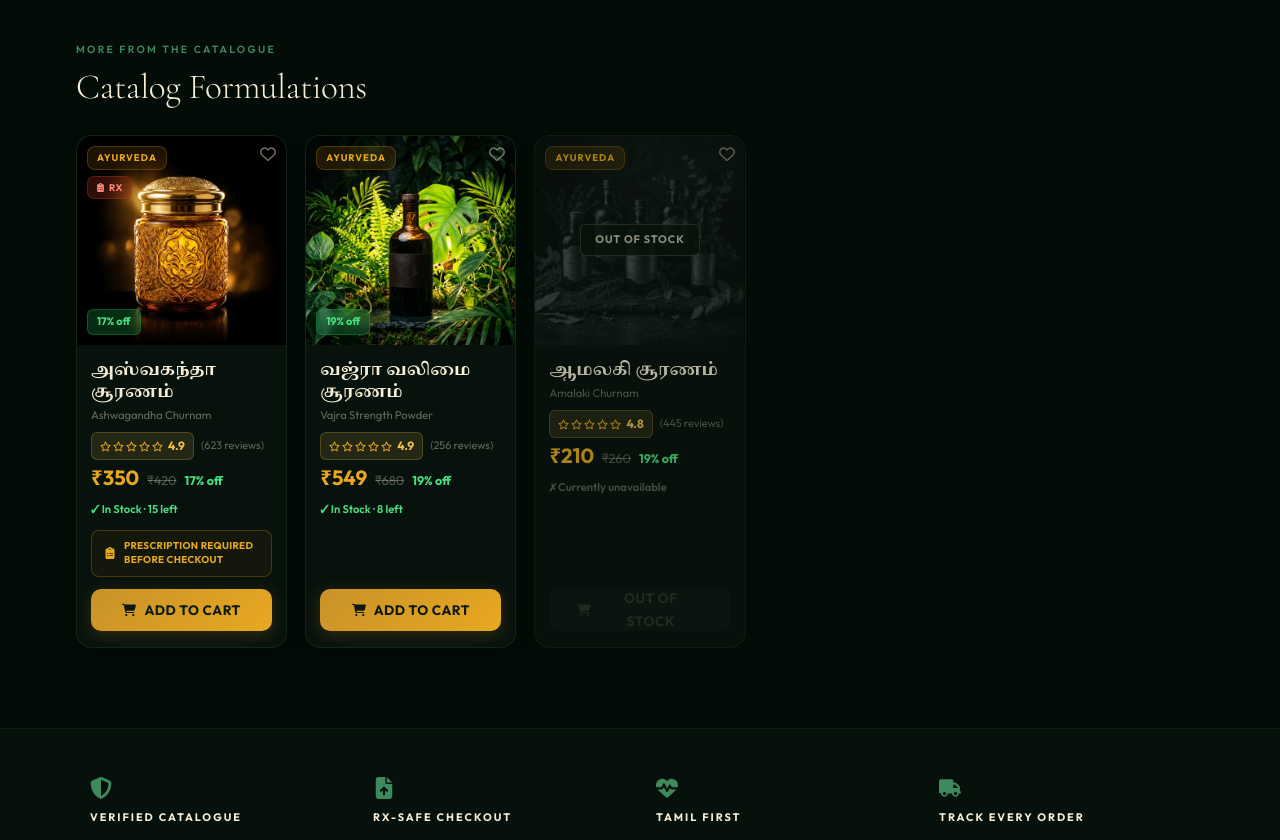
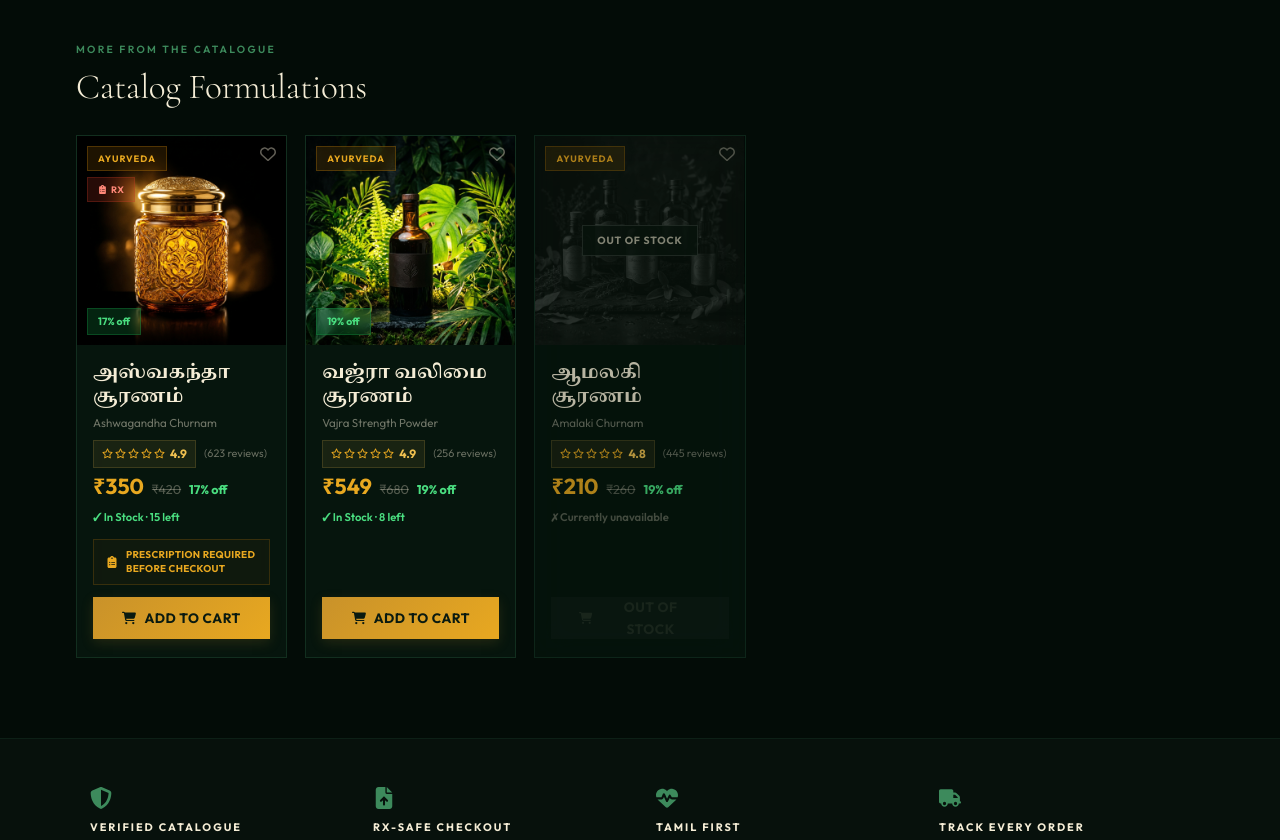
Before and after one commit to ADjayantan/vaithiyam-web, a Next.js app: page / in a window 1280 px wide. Shown: the part 2160-3000 px from the top of the page. Built offline with nearby package versions, Linux system fonts and the light colour scheme; no server answers.

Commit message:
style: redesign product cards to strictly sharp Stitch style

```diff
--- a/app/globals.css
+++ b/app/globals.css
@@ -1499,25 +1499,24 @@ input, select, textarea { font: inherit; }
   position: relative;
   display: flex;
   flex-direction: column;
-  border-radius: 16px;
-  background: rgba(10, 20, 15, 0.85);
-  border: 1px solid rgba(61, 138, 92, 0.16);
-  box-shadow: 0 4px 20px rgba(0,0,0,0.28);
+  border-radius: 0px; /* Stitch design: strictly sharp corners */
+  background: rgba(13, 34, 24, 0.45); /* Glassmorphism container background */
+  backdrop-filter: blur(16px);
+  border: 1px solid rgba(61, 138, 92, 0.22); /* Thin outlines in herb green */
   overflow: hidden;
   transition:
-    transform 260ms cubic-bezier(0.22, 1, 0.36, 1),
-    box-shadow 260ms ease,
-    border-color 260ms ease;
+    transform 280ms cubic-bezier(0.22, 1, 0.36, 1),
+    box-shadow 280ms ease,
+    border-color 280ms ease;
   cursor: pointer;
 }
 
 .vt-fk-card:hover {
-  transform: translateY(-8px) scale(1.012);
-  border-color: rgba(61, 138, 92, 0.42);
+  transform: translateY(-6px);
+  border-color: rgba(201, 168, 76, 0.45); /* Hover transitions to gold */
   box-shadow:
-    0 20px 56px rgba(0,0,0,0.45),
-    0 0 0 1px rgba(61,138,92,0.14),
-    0 0 32px rgba(61,138,92,0.08);
+    0 12px 32px rgba(61, 138, 92, 0.12), /* Ambient emerald/gold glow */
+    0 0 24px rgba(201, 168, 76, 0.08);
 }
 
 /* ── Image wrapper ───────────────────────────────────────────────── */
@@ -1529,6 +1528,7 @@ input, select, textarea { font: inherit; }
   overflow: hidden;
   text-decoration: none;
   flex-shrink: 0;
+  border-radius: 0px;
 }
 
 /* ── Art area (dark gradient bg like medicine cabinet) ───────────── */
@@ -1544,7 +1544,7 @@ input, select, textarea { font: inherit; }
 }
 
 .vt-fk-card:hover .vt-fk-art {
-  transform: scale(1.04);
+  transform: scale(1.03);
 }
 
 .vt-fk-art-icon-wrap {
@@ -1553,23 +1553,23 @@ input, select, textarea { font: inherit; }
   justify-content: center;
   width: 88px;
   height: 88px;
-  border-radius: 24px;
-  background: rgba(255,255,255,0.06);
-  border: 1px solid rgba(255,255,255,0.10);
+  border-radius: 0px; /* Sharp corners */
+  background: rgba(255,255,255,0.04);
+  border: 1px solid rgba(255,255,255,0.08);
   backdrop-filter: blur(8px);
   transition: transform 300ms ease, box-shadow 300ms ease;
 }
 
 .vt-fk-card:hover .vt-fk-art-icon-wrap {
-  transform: translateY(-4px);
-  box-shadow: 0 12px 32px rgba(0,0,0,0.35);
+  transform: translateY(-2px);
+  box-shadow: 0 8px 24px rgba(0,0,0,0.30);
 }
 
 .vt-fk-art-initials {
   font-size: 0.72rem;
   font-weight: 800;
   letter-spacing: 0.10em;
-  opacity: 0.60;
+  opacity: 0.50;
   font-family: var(--vt-font-body);
   text-transform: uppercase;
 }
@@ -1591,9 +1591,9 @@ input, select, textarea { font: inherit; }
   display: inline-flex;
   align-items: center;
   gap: 4px;
-  padding: 3px 9px;
-  border-radius: 8px;
-  font-size: 0.60rem;
+  padding: 4px 10px;
+  border-radius: 0px; /* Sharp corners */
+  font-size: 0.58rem;
   font-weight: 700;
   text-transform: uppercase;
   letter-spacing: 0.10em;
@@ -1604,13 +1604,13 @@ input, select, textarea { font: inherit; }
 .vt-fk-rx-badge {
   display: inline-flex;
   align-items: center;
-  padding: 3px 8px;
-  border-radius: 7px;
-  font-size: 0.60rem;
+  padding: 4px 10px;
+  border-radius: 0px; /* Sharp corners */
+  font-size: 0.58rem;
   font-weight: 700;
-  background: rgba(212, 60, 40, 0.22);
+  background: rgba(212, 60, 40, 0.18);
   color: #FF8878;
-  border: 1px solid rgba(212, 60, 40, 0.30);
+  border: 1px solid rgba(212, 60, 40, 0.25);
   backdrop-filter: blur(6px);
   text-transform: uppercase;
   letter-spacing: 0.05em;
@@ -1627,14 +1627,14 @@ input, select, textarea { font: inherit; }
   display: flex;
   align-items: center;
   justify-content: center;
-  color: rgba(245, 237, 214, 0.45);
+  color: rgba(245, 237, 214, 0.40);
   cursor: pointer;
   transition: all 200ms ease;
   padding: 0;
 }
 .vt-fk-wish-btn:hover {
   color: #fb7185;
-  transform: scale(1.15);
+  transform: scale(1.1);
 }
 
 /* ── Discount ribbon ─────────────────────────────────────────────── */
@@ -1643,12 +1643,12 @@ input, select, textarea { font: inherit; }
   bottom: 10px;
   left: 10px;
   z-index: 4;
-  padding: 3px 9px;
-  border-radius: 6px;
-  background: rgba(22, 163, 74, 0.28);
+  padding: 4px 10px;
+  border-radius: 0px; /* Sharp corners */
+  background: rgba(22, 163, 74, 0.22);
   color: #4ade80;
-  border: 1px solid rgba(22, 163, 74, 0.38);
-  font-size: 0.68rem;
+  border: 1px solid rgba(22, 163, 74, 0.30);
+  font-size: 0.65rem;
   font-weight: 700;
   backdrop-filter: blur(4px);
 }
@@ -1657,7 +1657,7 @@ input, select, textarea { font: inherit; }
 .vt-fk-oos-overlay {
   position: absolute;
   inset: 0;
-  background: rgba(3, 12, 7, 0.65);
+  background: rgba(3, 12, 7, 0.70);
   display: flex;
   align-items: center;
   justify-content: center;
@@ -1665,12 +1665,12 @@ input, select, textarea { font: inherit; }
   backdrop-filter: grayscale(1) contrast(0.8);
 }
 .vt-fk-oos-banner {
-  background: rgba(10, 20, 15, 0.85);
-  border: 1px solid rgba(255, 255, 255, 0.15);
-  color: rgba(245, 237, 214, 0.75);
+  background: rgba(10, 20, 15, 0.90);
+  border: 1px solid rgba(255, 255, 255, 0.12);
+  color: rgba(245, 237, 214, 0.70);
   padding: 6px 14px;
-  border-radius: 6px;
-  font-size: 0.68rem;
+  border-radius: 0px; /* Sharp corners */
+  font-size: 0.65rem;
   font-weight: 700;
   letter-spacing: 0.08em;
   text-transform: uppercase;
@@ -1681,7 +1681,7 @@ input, select, textarea { font: inherit; }
   display: flex;
   flex-direction: column;
   gap: 8px;
-  padding: 14px 14px 16px;
+  padding: 16px 16px 18px;
   flex: 1;
 }
 
@@ -1695,11 +1695,10 @@ input, select, textarea { font: inherit; }
 .vt-fk-name-ta {
   margin: 0;
   font-family: var(--vt-font-display);
-  font-size: 1.05rem;
+  font-size: 1.15rem;
   font-weight: 700;
   color: var(--vt-cream-50);
   line-height: 1.30;
-  /* 2-line clamp like Flipkart */
   display: -webkit-box;
   -webkit-line-clamp: 2;
   -webkit-box-orient: vertical;
@@ -1707,20 +1706,21 @@ input, select, textarea { font: inherit; }
 }
 
 .vt-fk-name-en {
-  margin: 3px 0 0;
-  font-size: 0.70rem;
-  color: rgba(245, 237, 214, 0.40);
+  margin: 4px 0 0;
+  font-size: 0.72rem;
+  color: rgba(245, 237, 214, 0.45);
   font-weight: 400;
   white-space: nowrap;
   overflow: hidden;
   text-overflow: ellipsis;
+  font-family: var(--vt-font-body);
 }
 
 /* ── Rating row ──────────────────────────────────────────────────── */
 .vt-fk-rating-row {
   display: flex;
   align-items: center;
-  gap: 7px;
+  gap: 8px;
 }
 
 .vt-fk-rating-pill {
@@ -1728,9 +1728,9 @@ input, select, textarea { font: inherit; }
   align-items: center;
   gap: 5px;
   padding: 3px 8px;
-  border-radius: 6px;
-  background: rgba(240, 192, 80, 0.12);
-  border: 1px solid rgba(240, 192, 80, 0.22);
+  border-radius: 0px; /* Sharp corners */
+  background: rgba(240, 192, 80, 0.08);
+  border: 1px solid rgba(240, 192, 80, 0.16);
 }
 
 .vt-fk-rating-num {
@@ -1741,7 +1741,8 @@ input, select, textarea { font: inherit; }
 
 .vt-fk-review-count {
   font-size: 0.68rem;
-  color: rgba(245, 237, 214, 0.38);
+  color: rgba(245, 237, 214, 0.40);
+  font-family: var(--vt-font-body);
 }
 
 /* ── Price row (Flipkart exact style) ────────────────────────────── */
@@ -1753,7 +1754,7 @@ input, select, textarea { font: inherit; }
 }
 
 .vt-fk-price {
-  font-size: 1.28rem;
+  font-size: 1.35rem;
   font-weight: 800;
   color: #E8A820;
   font-family: var(--vt-font-body);
@@ -1767,7 +1768,6 @@ input, select, textarea { font: inherit; }
   font-weight: 400;
 }
 
-/* Flipkart green discount % */
 .vt-fk-save-badge {
   font-size: 0.78rem;
   font-weight: 700;
@@ -1781,12 +1781,14 @@ input, select, textarea { font: inherit; }
   font-size: 0.70rem;
   font-weight: 600;
   color: #4ade80;
+  font-family: var(--vt-font-body);
 }
 
 .vt-fk-out-stock {
   font-size: 0.70rem;
   font-weight: 600;
   color: rgba(245, 237, 214, 0.35);
+  font-family: var(--vt-font-body);
 }
 
 /* ── Rx warning box ──────────────────────────────────────────────── */
@@ -1796,9 +1798,9 @@ input, select, textarea { font: inherit; }
   gap: 8px;
   margin-top: 4px;
   padding: 8px 12px;
-  border-radius: 8px;
-  background: rgba(212, 137, 10, 0.06);
-  border: 1px solid rgba(212, 137, 10, 0.28);
+  border-radius: 0px; /* Sharp corners */
+  background: rgba(212, 137, 10, 0.04);
+  border: 1px solid rgba(212, 137, 10, 0.20);
   color: #E8A820;
   font-size: 0.62rem;
   font-weight: 700;
@@ -1824,7 +1826,7 @@ input, select, textarea { font: inherit; }
   gap: 8px;
   height: 42px;
   border: none;
-  border-radius: 10px;
+  border-radius: 0px; /* Sharp corners */
   background: linear-gradient(135deg, #C9922A 0%, #E8A820 100%);
   color: #0A1A10;
   font-family: var(--vt-font-body);
@@ -1833,20 +1835,20 @@ input, select, textarea { font: inherit; }
   cursor: pointer;
   letter-spacing: 0.04em;
   transition: all 220ms ease;
-  box-shadow: 0 4px 16px rgba(201,146,42,0.22);
+  box-shadow: 0 4px 12px rgba(201,146,42,0.15);
   text-transform: uppercase;
 }
 
 .vt-fk-cart-btn:hover:not(:disabled) {
   background: linear-gradient(135deg, #D49A2D 0%, #F5B324 100%);
-  box-shadow: 0 8px 24px rgba(201,146,42,0.38);
+  box-shadow: 0 6px 18px rgba(201,146,42,0.30);
   transform: translateY(-1px);
 }
 
 .vt-fk-cart-btn.disabled,
 .vt-fk-cart-btn:disabled {
   background: rgba(255,255,255,0.06);
-  color: rgba(245,237,214,0.28);
+  color: rgba(245,237,214,0.20);
   box-shadow: none;
   cursor: not-allowed;
   transform: none;
--- a/components/home/LandingPage.tsx
+++ b/components/home/LandingPage.tsx
@@ -380,7 +380,7 @@ function CollectionsSection({ products, onAddToCart, onWishlist }: { products: S
                 textDecoration: 'none',
                 background: 'rgba(10,20,15,0.90)',
                 border: '1px solid rgba(61,138,92,0.16)',
-                borderRadius: 4, overflow: 'hidden',
+                borderRadius: 0, overflow: 'hidden',
                 transition: 'transform 0.3s ease, border-color 0.3s ease',
               }}>
                 {/* Product image */}
@@ -398,7 +398,7 @@ function CollectionsSection({ products, onAddToCart, onWishlist }: { products: S
                       border: '1px solid rgba(255,255,255,0.12)',
                       color: 'rgba(245,237,214,0.70)',
                       fontSize: '0.58rem', fontWeight: 700, letterSpacing: '0.14em',
-                      padding: '4px 10px', borderRadius: 2, textTransform: 'uppercase',
+                      padding: '4px 10px', borderRadius: 0, textTransform: 'uppercase',
                     }}>
                       {p.badge}
                     </span>
```
